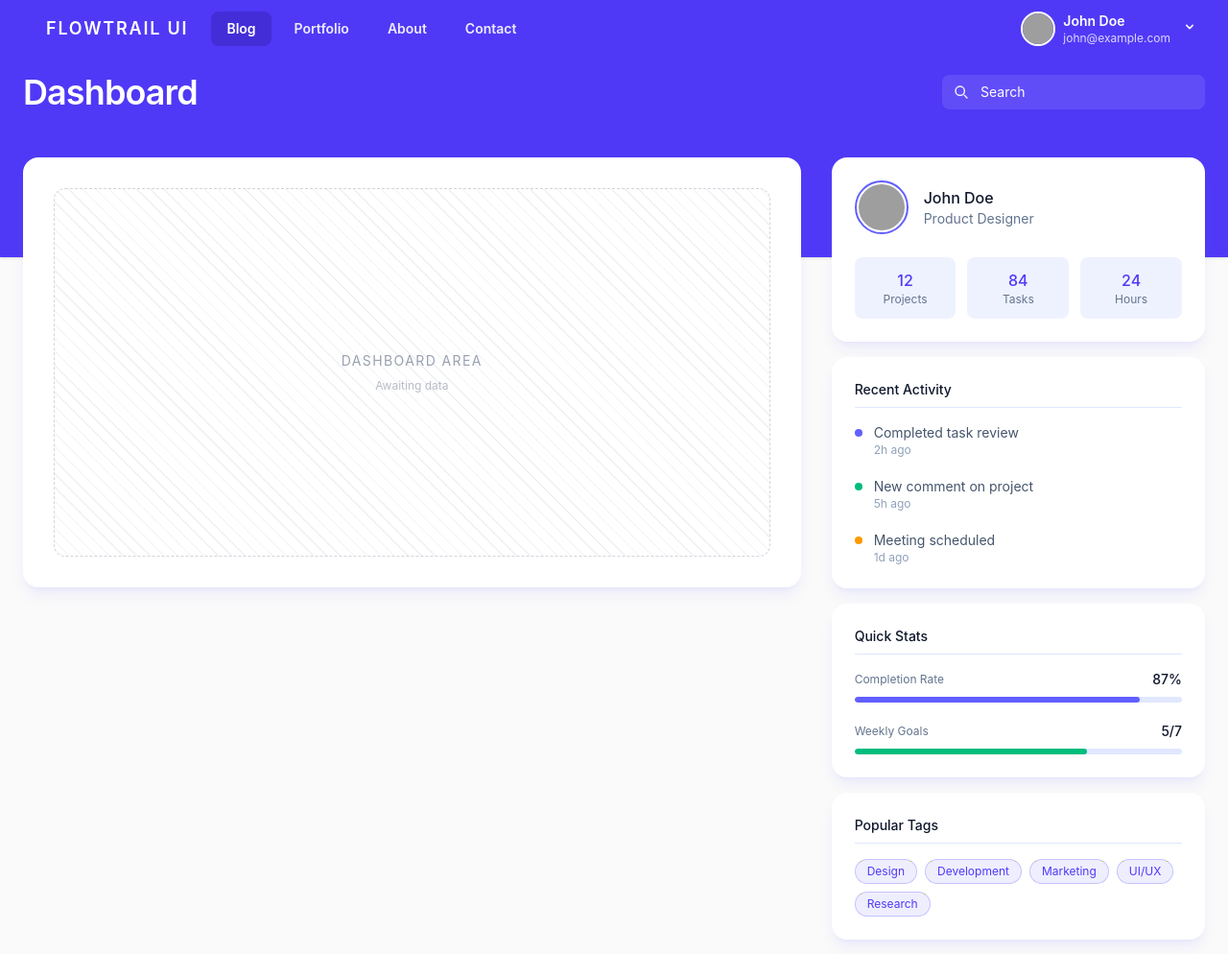
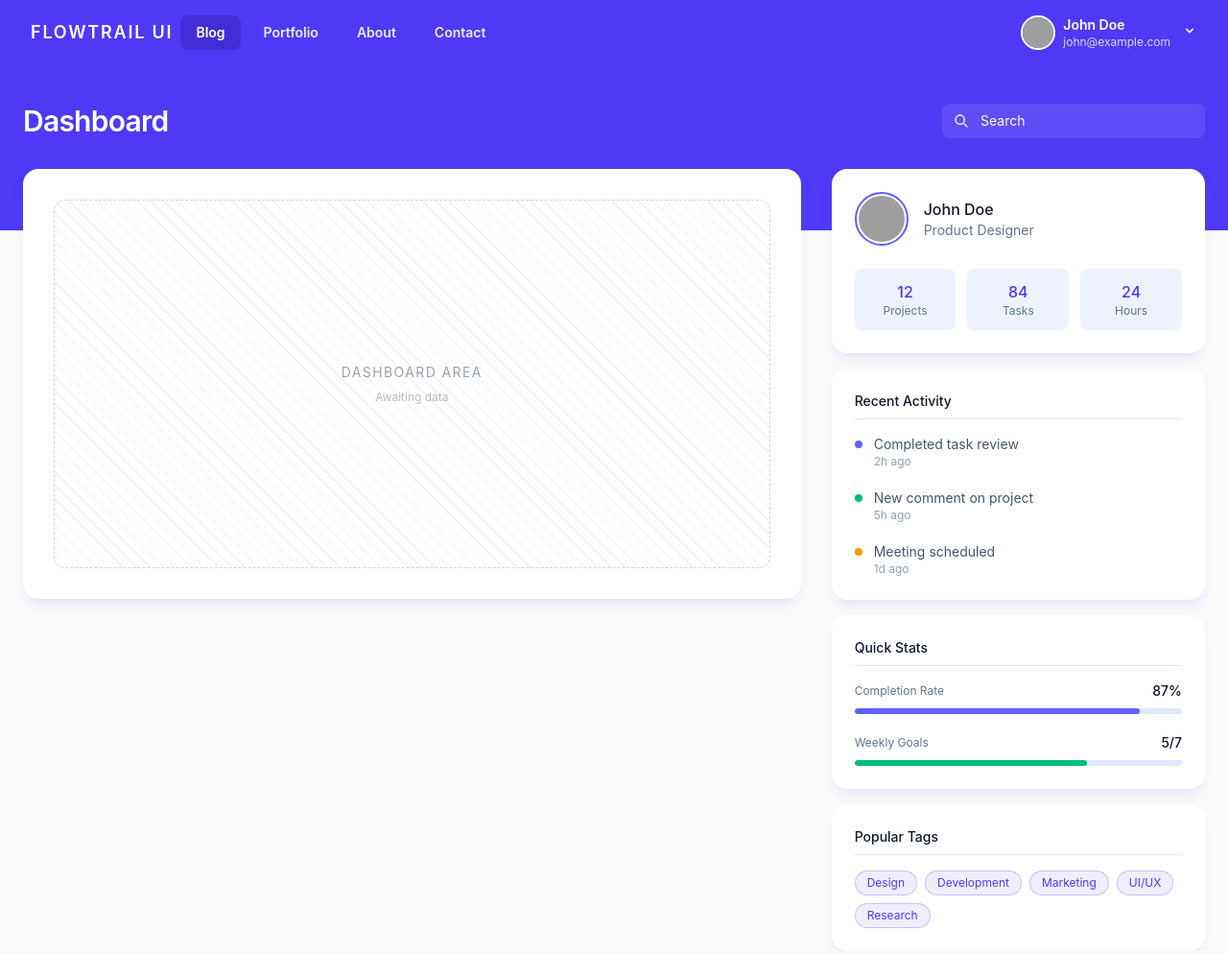
Before and after one commit to LC-jhony/tailwindcss_V4_dashboard, a website built with Vite: page index.html in a window 1280 px wide. Shown: the whole page at 96% size. Built offline with nearby package versions, Linux system fonts and the light colour scheme; grey boxes are pictures that could not be loaded.

Commit message:
updateupdated

```diff
--- a/index.html
+++ b/index.html
@@ -49,10 +49,15 @@
 </head>
 
 <body class="antialiased bg-zinc-50 dark:bg-gray-900">
-    <header class="bg-indigo-600 dark:bg-indigo-700 pb-52 text-white shadow">
-        <div x-data="{ open: false, userMenuOpen: false }"
-            class="flex flex-col max-w-screen-xl px-4 mx-auto md:items-center md:justify-between md:flex-row md:px-6 lg:px-8">
-            <div class="flex flex-row items-center justify-between p-4 gap-4">
+    <!-- Header Background -->
+    <div class="fixed top-0 left-0 right-0 h-60 bg-indigo-600 dark:bg-indigo-700 -z-10 transition-colors"></div>
+
+    <!-- Sticky Nav -->
+    <nav class="mx-auto max-w-7xl sticky top-0 z-50 bg-indigo-600 dark:bg-indigo-700 text-white"
+        x-data="{ open: false, userMenuOpen: false }">
+        <div
+            class="flex flex-col max-w-7xl px-4 mx-auto md:items-center md:justify-between md:flex-row md:px-6 lg:px-8 p-4">
+            <div class="flex flex-row items-center justify-between gap-4">
                 <a href="#"
                     class="text-lg font-semibold tracking-widest text-white uppercase rounded-lg dark:text-white focus:outline-none focus:shadow-outline">Flowtrail
                     UI</a>
@@ -67,7 +72,7 @@
                     </svg>
                 </button>
             </div>
-            <nav :class="{'flex': open, 'hidden': !open}"
+            <div :class="{'flex': open, 'hidden': !open}"
                 class="flex-col flex-grow hidden pb-4 md:pb-0 md:flex md:justify-start md:flex-row">
                 <a class="bg-indigo-700 px-4 py-2 mt-2 text-sm font-semibold text-white bg-indigo-600 rounded-lg dark:bg-indigo-900/20 dark:hover:bg-indigo-900/15 md:mt-0 md:ml-2 hover:bg-indigo-500 focus:outline-none"
                     href="#">Blog</a>
@@ -185,14 +190,13 @@
                     </div>
                 </div>
 
-            </nav>
+            </div>
         </div>
-        </div>
-    </header>
+    </nav>
     <!-- MAIN -->
-    <main class="mx-auto -mt-48 max-w-7xl px-6 pb-24">
-        <div class="flex items-center justify-between mb-12">
-            <h1 class="text-4xl font-semibold tracking-tight text-white dark:text-white">Dashboard</h1>
+    <main class="mx-auto max-w-7xl px-6 pt-10">
+        <div class="flex items-center justify-between mb-8">
+            <h1 class="text-3xl font-semibold tracking-tight text-white dark:text-white">Dashboard</h1>
             <!-- Right Side -->
             <div class="flex items-center space-x-2 md:space-x-4">
                 <!-- Search Desktop -->
```
